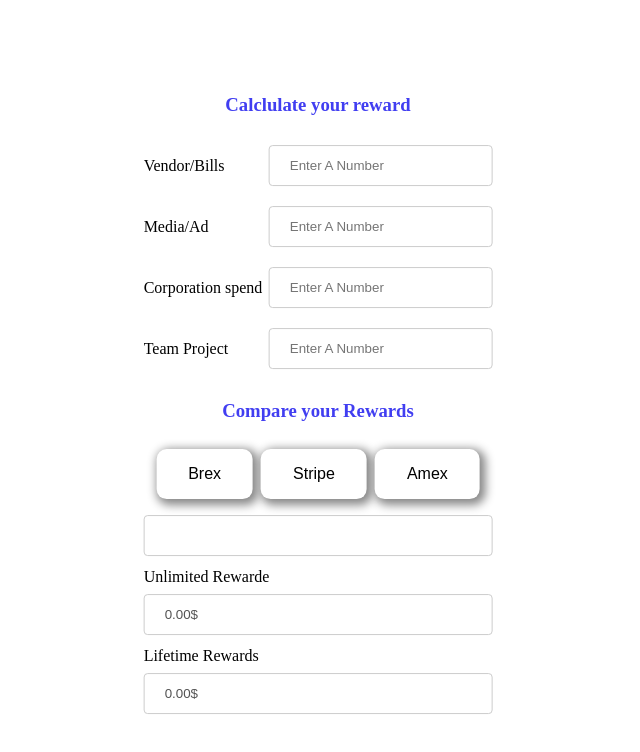
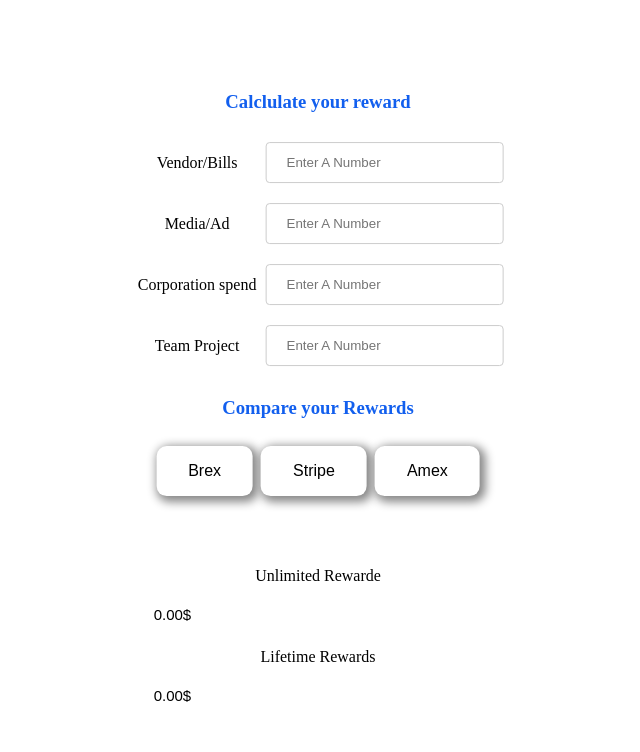
Before and after one commit to level7up/Sample-calculator-widget-task, a plain HTML site: page index.html in a window 1280 px wide. Shown: the whole page, without its empty margins (322-962 px from the left). Drawn offline with Linux system fonts and the light colour scheme.

Commit message:
new commit

```diff
--- a/index.html
+++ b/index.html
@@ -13,24 +13,24 @@
         <table>
             <tr>
                 <td>Vendor/Bills</td>
-                <td><input class="txt" placeholder="Enter A Number" type="text" name="txt" id="Vendor/Bills" required/></td>
+                <td><input class="txt" placeholder="Enter A Number" type="number" name="txt" id="Vendor/Bills" required/></td>
             </tr>
             <tr>
                 <td>Media/Ad</td>
-                <td><input class="txt" placeholder="Enter A Number" type="text" name="txt" id="Media/Ad" required/></td>
+                <td><input class="txt" placeholder="Enter A Number" type="number" name="txt" id="Media/Ad" required/></td>
             </tr>
             <tr>
                 <td>Corporation spend</td>
-                <td><input class="txt" placeholder="Enter A Number" type="text" name="txt" id="Corporation_spend" required/></td>
+                <td><input class="txt" placeholder="Enter A Number" type="number" name="txt" id="Corporation_spend" required/></td>
             </tr>
             <tr>
                 <td>Team Project</td>
-                <td><input class="txt" placeholder="Enter A Number" type="text" type="text" name="txt" id="Team_Project" required/></td>
+                <td><input class="txt" placeholder="Enter A Number" type="number" type="number" name="txt" id="Team_Project" required/></td>
             </tr>
-            <tr style="text-align: center;">
+            <tr>
                 <td colspan="3"><h3>Compare your Rewards</h3></td>
             </tr>
-            <tr style="text-align: center;">
+            <tr>
 
                 <td colspan="2" style="height: 50px;">
                     <button onclick="task(0.3)">Brex</button>
--- a/style.css
+++ b/style.css
@@ -1,4 +1,4 @@
-input[type="text"],
+input,
 select {
   width: 100%;
   padding: 12px 20px;
@@ -32,6 +32,8 @@ input[type="submit"]:hover {
 }
 .asd {
   background: #ffffff;
+  color: black;
+  font-size: 15px;
   border: 0 0 0 0;
   border-color: #ffffff;
 }
@@ -54,9 +56,13 @@ button {
   border-radius: 10px;
 }
 button:hover {
-  background-color: #413ef1;
+  background-color: #125fee;
   color: white;
 }
 h3 {
-  color: #413ef1;
+  color: #125fee;
+  text-align: center;
 }
+tr {
+  text-align: center;
+}
```
